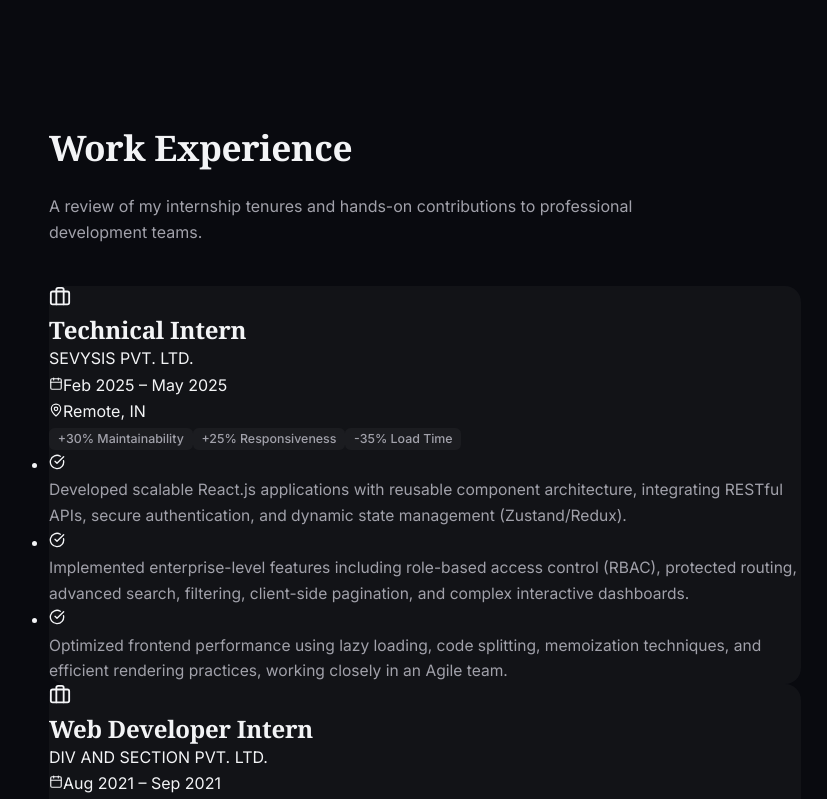
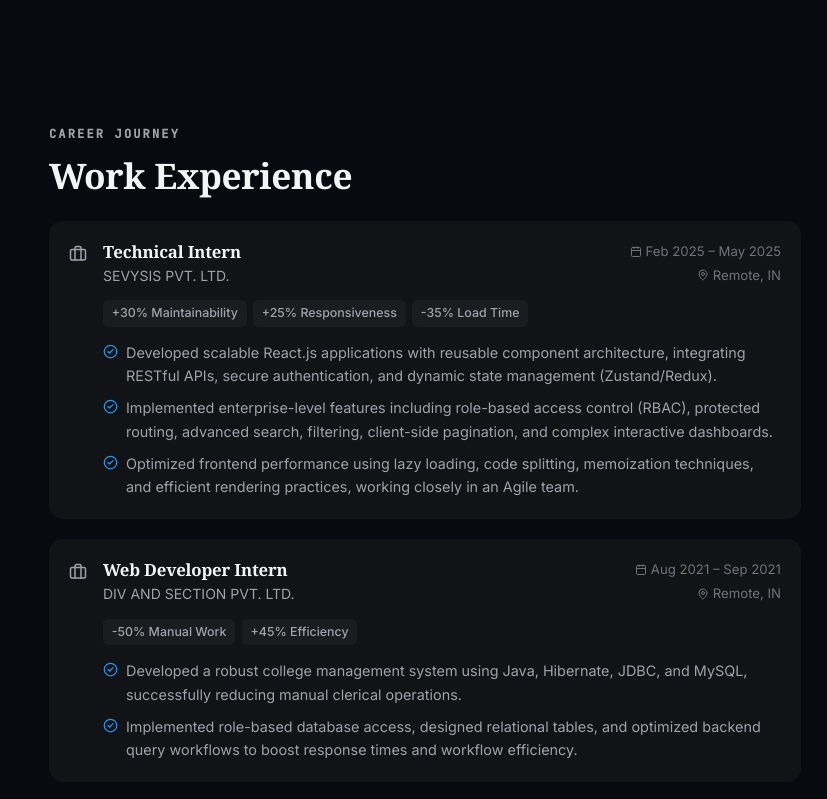
Before and after one commit to DIVYA-PAWAR-03/PortFolio2026, a React (Vite) app: page / in a window 1280 px wide. Shown: the part 2560-3359 px from the top of the page, without its empty margins (215-1042 px from the left). Built offline with nearby package versions, Linux system fonts and the light colour scheme; a web font is replaced by a local one.

Commit message:
style: redesign Experience section with minimalist layout, section tags, and Lucide icons

```diff
--- a/src/components/Experience.tsx
+++ b/src/components/Experience.tsx
@@ -1,4 +1,4 @@
-import { Briefcase, Calendar, MapPin, CheckCircle } from 'lucide-react';
+import { Briefcase, Calendar, MapPin, CheckCircle2 } from 'lucide-react';
 
 export default function Experience() {
   const experiences = [
@@ -30,39 +30,35 @@ export default function Experience() {
   return (
     <section id="experience" className="section">
       <div className="reveal">
+        <div className="section-tag">Career Journey</div>
         <h2>Work Experience</h2>
-        <p className="section-description">
-          A review of my internship tenures and hands-on contributions to professional development teams.
-        </p>
       </div>
 
-      <div className="experience-timeline">
+      <div className="timeline reveal">
         {experiences.map((exp, index) => (
-          <div key={index} className="experience-card glass-card reveal">
-            <div className="experience-header-grid">
-              <div className="experience-info">
-                <div className="experience-icon-box">
-                  <Briefcase size={22} />
+          <div key={index} className="timeline-item">
+            <div className="timeline-icon">
+              <Briefcase size={18} />
             </div>
+            <div className="timeline-content">
+              <div className="timeline-header">
                 <div>
-                  <h3 className="experience-title">{exp.role}</h3>
-                  <span className="experience-company">{exp.company}</span>
+                  <h3 className="timeline-title">{exp.role}</h3>
+                  <span className="timeline-org">{exp.company}</span>
                 </div>
-              </div>
-
-              <div className="experience-meta">
-                <div className="meta-item">
-                  <Calendar size={14} />
+                <div className="timeline-meta">
+                  <div style={{ display: 'flex', alignItems: 'center', gap: '4px', justifyContent: 'flex-end' }}>
+                    <Calendar size={12} />
                     <span>{exp.period}</span>
                   </div>
-                <div className="meta-item">
-                  <MapPin size={14} />
+                  <div style={{ display: 'flex', alignItems: 'center', gap: '4px', justifyContent: 'flex-end', marginTop: '2px' }}>
+                    <MapPin size={12} />
                     <span>{exp.location}</span>
                   </div>
                 </div>
               </div>
 
-            <div className="experience-impact-pills">
+              <div className="timeline-impacts" style={{ marginTop: '0.75rem' }}>
                 {exp.impacts.map((imp, idx) => (
                   <span key={idx} className="impact-pill">
                     {imp}
@@ -70,14 +66,15 @@ export default function Experience() {
                 ))}
               </div>
 
-            <ul className="experience-details-list">
+              <ul style={{ listStyle: 'none', marginTop: '0.85rem', display: 'flex', flexDirection: 'column', gap: '0.5rem' }}>
                 {exp.bullets.map((bullet, idx) => (
-                <li key={idx} className="details-list-item">
-                  <CheckCircle size={16} className="bullet-icon" />
-                  <p>{bullet}</p>
+                  <li key={idx} style={{ display: 'flex', alignItems: 'flex-start', gap: '0.5rem' }}>
+                    <CheckCircle2 size={15} className="accent-link" style={{ flexShrink: 0, marginTop: '3px' }} />
+                    <p style={{ fontSize: '0.9rem' }}>{bullet}</p>
                   </li>
                 ))}
               </ul>
+            </div>
           </div>
         ))}
       </div>
```
Lines whose indentation alone changed are shown as unchanged.
